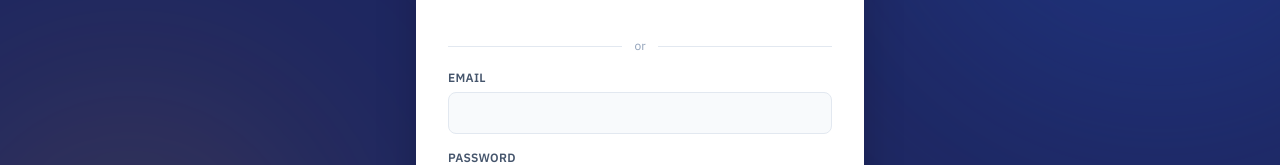
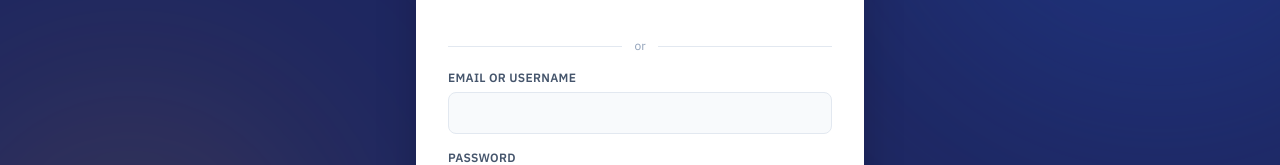
Before and after one commit to Nabeel-Usmani/automationgini-website, a React (Vite) app: page /login in a window 1280 px wide. Shown: the part 314-479 px from the top of the page. Built offline with nearby package versions, Linux system fonts and the light colour scheme.

Commit message:
Update Auth.jsx

```diff
--- a/src/pages/Auth.jsx
+++ b/src/pages/Auth.jsx
@@ -196,7 +196,7 @@ export default function Auth({ initialMode = 'signup' }) {
                   <Field label="Company name" value={form.company} onChange={update('company')} />
                 </>
               )}
-              <Field label={mode === 'signup' ? 'Business email' : 'Email'} type="email" value={form.email} onChange={update('email')} />
+              <Field label={mode === 'signup' ? 'Business email' : 'Email or username'} type={mode === 'signup' ? 'email' : 'text'} value={form.email} onChange={update('email')} />
               <Field label="Password" type="password" value={form.password} onChange={update('password')} />
 
               {status === 'error' && (
```
